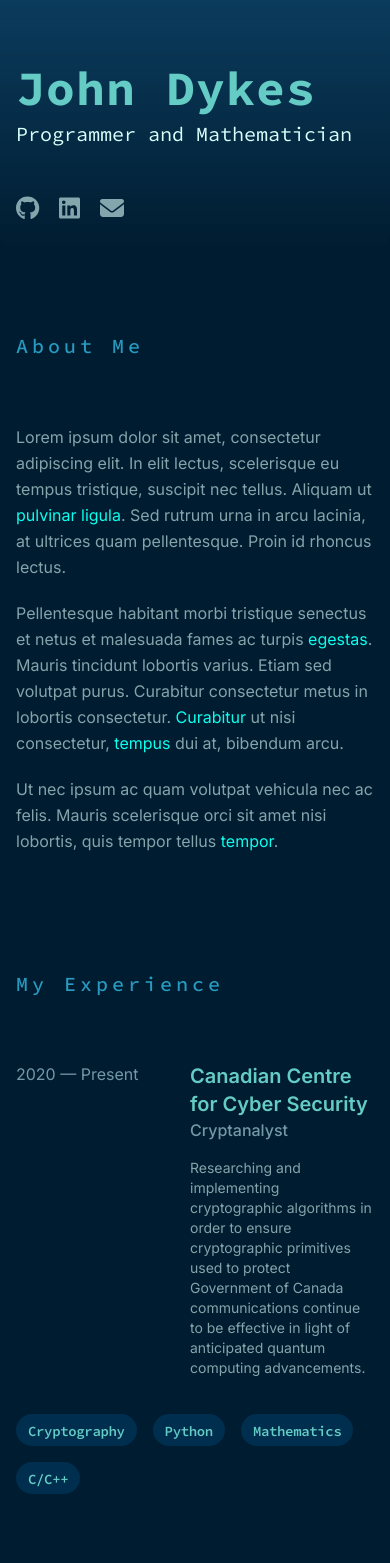
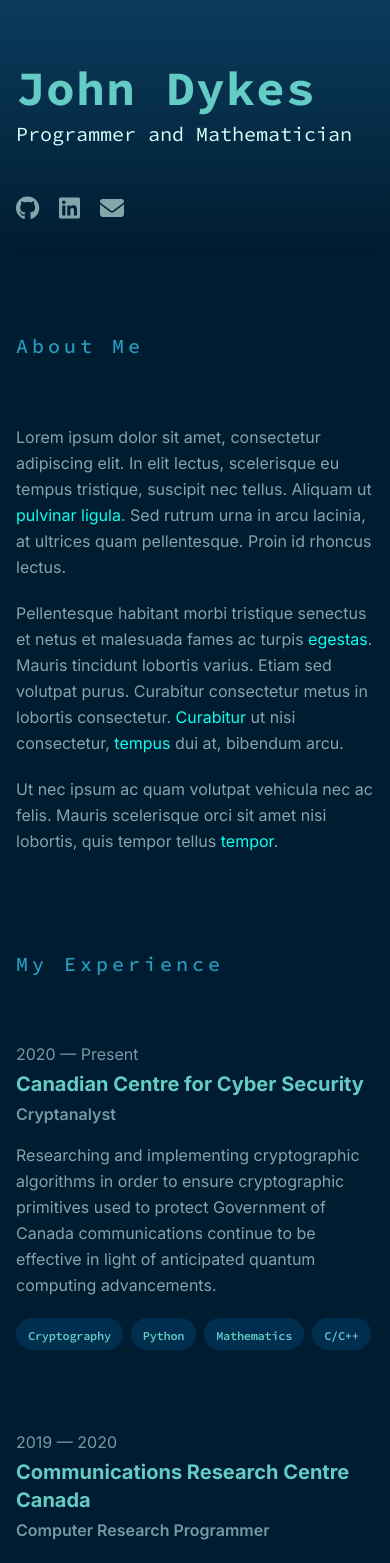
Before and after one commit to jwmdykes/portfolio-website, a Next.js app: page / in a window 390 px wide. Shown: the top 1563 px of the page. Built offline with nearby package versions, Linux system fonts and the light colour scheme.

Commit message:
fix card padding and paragraph padding

```diff
--- a/src/app/ExperienceCard.tsx
+++ b/src/app/ExperienceCard.tsx
@@ -12,25 +12,25 @@
 export default function ExperienceCard(props: ExperienceCardProps) {
   return (
       <div className='md:hover:before:border-t md:hover:before:border-[#ffffff2c] md:hover:before:backdrop-blur-3xl md:hover:before:drop-shadow-2xl md:hover:before:stroke md:hover:before:bg-gradient-to-br md:hover:before:from-[#ffffff1a] md:hover:before:to-transparent md:hover:cursor-pointer before:rounded-md relative flex flex-col gap-4 z-10 before:absolute before:-z-10 before:-top-5 before:-bottom-5 before:-right-5 before:-left-5 md:before:-top-5 md:before:-bottom-5 md:before:-right-8 md:before:-left-8'>
-        <div className='flex flex-row gap-8'>
+        <div className='flex flex-col md:flex-row gap-1 md:gap-8'>
           <div className='text-neutral-color flex min-w-[142px]'>
             <span>{props.date}</span>
           </div>
           <div className='flex flex-col gap-4'>
             <div className='flex flex-col'>
-              <span className='font-sans text-highlight-color font-semibold text-xl'>
+              <span className='font-sans text-highlight-color font-bold md:font-semibold text-xl pb-1'>
                 {props.company}
               </span>
-              <span className='text-neutral-color font-medium font-sans text-base'>
+              <span className='text-neutral-color font-semibold md:font-medium font-sanstext-base'>
                 {props.title}
               </span>
             </div>
-            <p className='text-sm'>
+            <p className='pb-1 md:pb-2 md:text-sm'>
               {props.description}
             </p>
            </div>
         </div>
-        <div className='flex gap-4 flex-wrap'>
+        <div className='flex gap-x-2 gap-y-2 flex-wrap'>
           {props.skills.map((skill, index) => (
             <SkillsButton key={index} skill={skill}></SkillsButton>
           ))}
--- a/src/app/SkillsButton.tsx
+++ b/src/app/SkillsButton.tsx
@@ -5,7 +5,7 @@
 export default function SkillsButton(props: SkillsButtonProps) {
     return (
         <div className="py-1 px-3 bg-skillsButtonFillColor rounded-2xl">
-            <span className="text-skillsButtonTextColor font-mono font-semibold text-sm tracking-tight">
+            <span className="text-skillsButtonTextColor font-mono font-semibold text-xs tracking-tight">
                 {props.skill}
             </span>
         </div>
--- a/src/app/globals.css
+++ b/src/app/globals.css
@@ -13,7 +13,7 @@
     @apply text-xl font-medium tracking-h3 font-mono pb-16 text-secondary-highlight-color;
   }
   p {
-    @apply text-base leading-relaxed text-body-text-color pb-5;
+    @apply text-base leading-relaxed text-body-text-color;
   }
   em {
     @apply text-body-highlight-color not-italic;
--- a/src/app/page.tsx
+++ b/src/app/page.tsx
@@ -212,13 +212,13 @@
           <div className='relative flex flex-col md:ml-auto md:w-1/2'>
             <section className='pt-24' id='about' ref={aboutRef}>
               <h3>About Me</h3>
-              <p>
+              <p className='pb-5'>
                 Lorem ipsum dolor sit amet, consectetur adipiscing elit. In elit
                 lectus, scelerisque eu tempus tristique, suscipit nec tellus.
                 Aliquam ut <em>pulvinar ligula</em>. Sed rutrum urna in arcu
                 lacinia, at ultrices quam pellentesque. Proin id rhoncus lectus.
               </p>
-              <p>
+              <p className='pb-5'>
                 Pellentesque habitant morbi tristique senectus et netus et
                 malesuada fames ac turpis <em>egestas</em>. Mauris tincidunt
                 lobortis varius. Etiam sed volutpat purus. Curabitur consectetur
```
Also changed, not shown: src/app/ProjectCard.tsx (+1 -10 lines).
